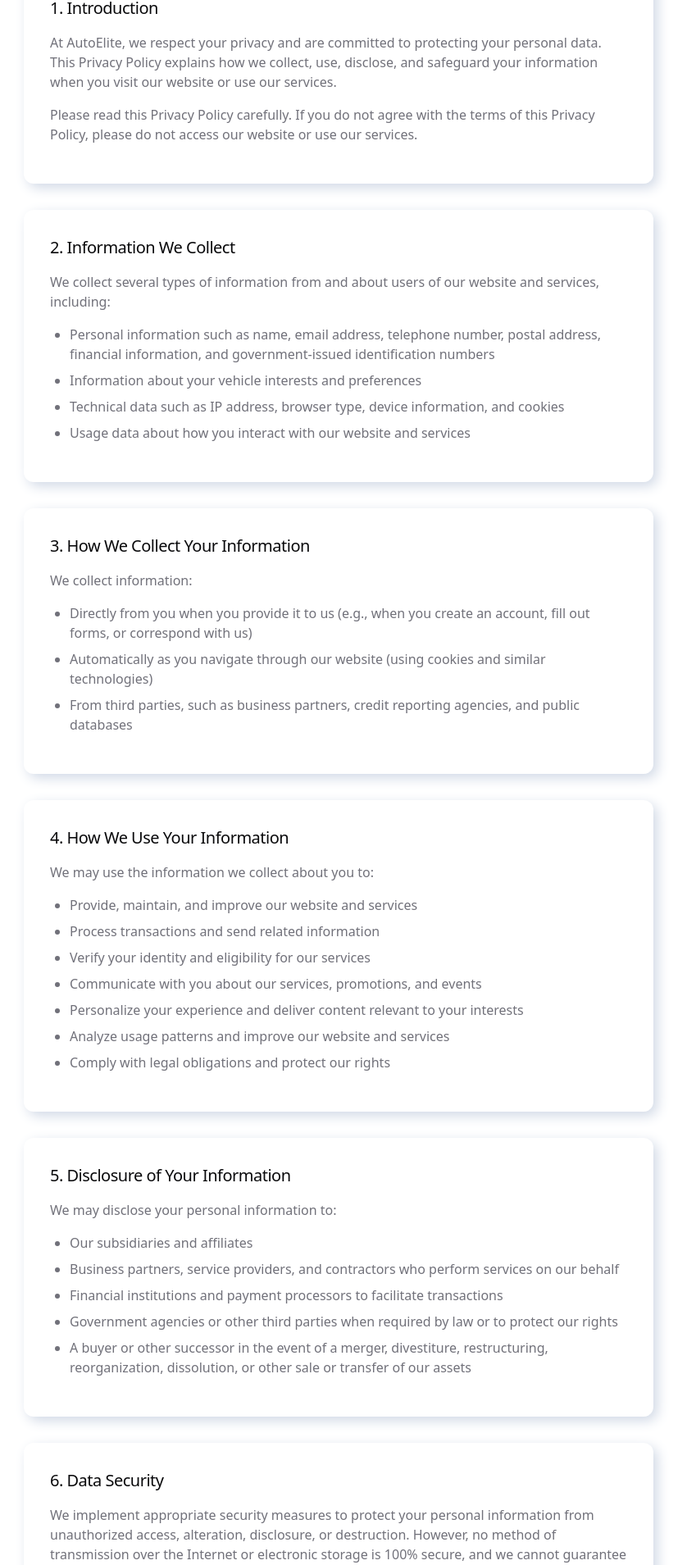
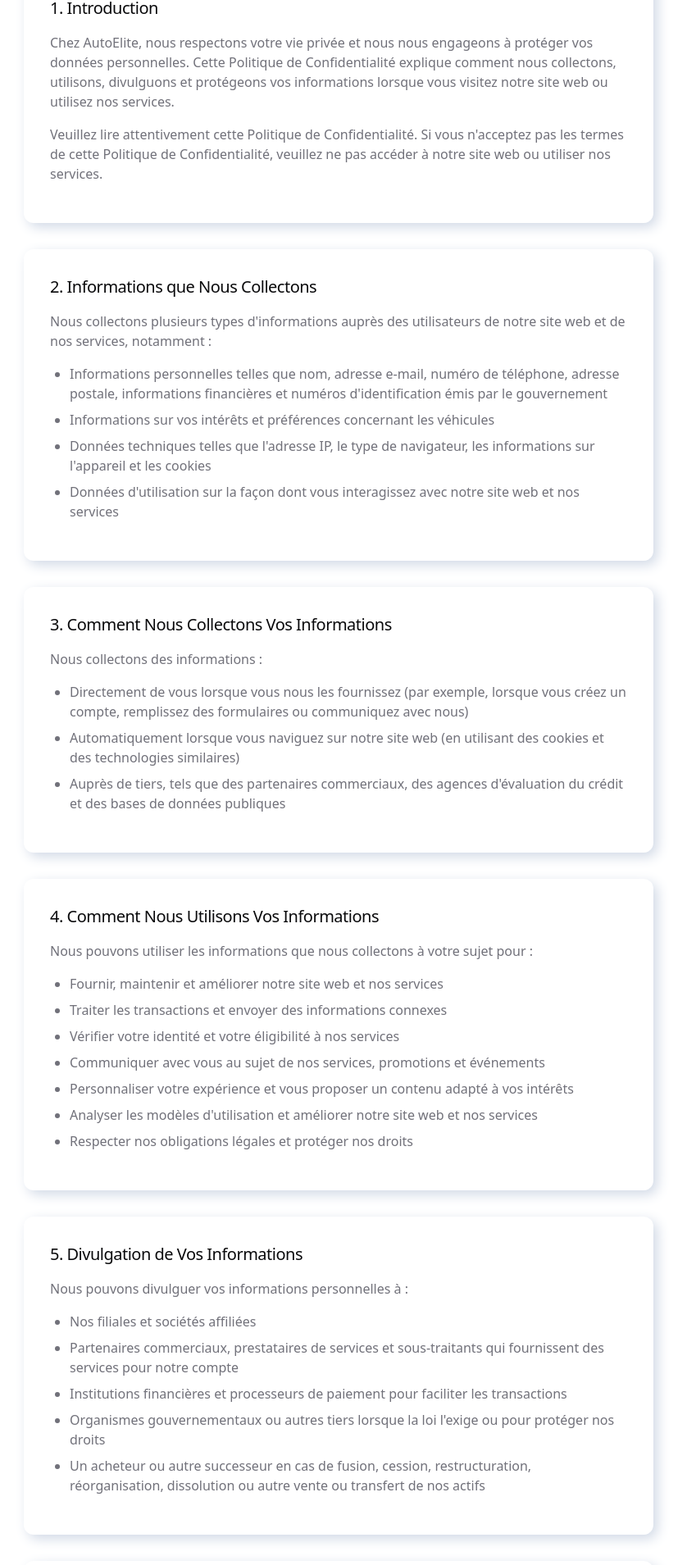
Before and after one commit to winfo711/driveline-portal, a React (Vite) app: page /privacy in a window 1280 px wide. Shown: the part 252-2161 px from the top of the page at 82% size, without its empty margins (227-1065 px from the left). Built offline with nearby package versions, Linux system fonts and the light colour scheme.

Commit message:
Translate Privacy Policy to French

```diff
--- a/src/pages/Privacy.tsx
+++ b/src/pages/Privacy.tsx
@@ -5,114 +5,114 @@ const Privacy = () => {
   return (
     <div className="page-container">
       <div className="max-w-3xl mx-auto">
-        <h1 className="font-medium mb-8">Privacy Policy</h1>
+        <h1 className="font-medium mb-8">Politique de Confidentialité</h1>
 
         <div className="neo-morph p-6 md:p-8 mb-8">
           <h2 className="text-xl font-medium mb-4">1. Introduction</h2>
           <p className="text-muted-foreground mb-4">
-            At AutoElite, we respect your privacy and are committed to protecting your personal data. This Privacy Policy explains how we collect, use, disclose, and safeguard your information when you visit our website or use our services.
+            Chez AutoElite, nous respectons votre vie privée et nous nous engageons à protéger vos données personnelles. Cette Politique de Confidentialité explique comment nous collectons, utilisons, divulguons et protégeons vos informations lorsque vous visitez notre site web ou utilisez nos services.
           </p>
           <p className="text-muted-foreground mb-4">
-            Please read this Privacy Policy carefully. If you do not agree with the terms of this Privacy Policy, please do not access our website or use our services.
+            Veuillez lire attentivement cette Politique de Confidentialité. Si vous n'acceptez pas les termes de cette Politique de Confidentialité, veuillez ne pas accéder à notre site web ou utiliser nos services.
           </p>
         </div>
 
         <div className="neo-morph p-6 md:p-8 mb-8">
-          <h2 className="text-xl font-medium mb-4">2. Information We Collect</h2>
+          <h2 className="text-xl font-medium mb-4">2. Informations que Nous Collectons</h2>
           <p className="text-muted-foreground mb-4">
-            We collect several types of information from and about users of our website and services, including:
+            Nous collectons plusieurs types d'informations auprès des utilisateurs de notre site web et de nos services, notamment :
           </p>
           <ul className="list-disc pl-6 text-muted-foreground space-y-2 mb-4">
-            <li>Personal information such as name, email address, telephone number, postal address, financial information, and government-issued identification numbers</li>
-            <li>Information about your vehicle interests and preferences</li>
-            <li>Technical data such as IP address, browser type, device information, and cookies</li>
-            <li>Usage data about how you interact with our website and services</li>
+            <li>Informations personnelles telles que nom, adresse e-mail, numéro de téléphone, adresse postale, informations financières et numéros d'identification émis par le gouvernement</li>
+            <li>Informations sur vos intérêts et préférences concernant les véhicules</li>
+            <li>Données techniques telles que l'adresse IP, le type de navigateur, les informations sur l'appareil et les cookies</li>
+            <li>Données d'utilisation sur la façon dont vous interagissez avec notre site web et nos services</li>
           </ul>
         </div>
 
         <div className="neo-morph p-6 md:p-8 mb-8">
-          <h2 className="text-xl font-medium mb-4">3. How We Collect Your Information</h2>
+          <h2 className="text-xl font-medium mb-4">3. Comment Nous Collectons Vos Informations</h2>
           <p className="text-muted-foreground mb-4">
-            We collect information:
+            Nous collectons des informations :
           </p>
           <ul className="list-disc pl-6 text-muted-foreground space-y-2 mb-4">
-            <li>Directly from you when you provide it to us (e.g., when you create an account, fill out forms, or correspond with us)</li>
-            <li>Automatically as you navigate through our website (using cookies and similar technologies)</li>
-            <li>From third parties, such as business partners, credit reporting agencies, and public databases</li>
+            <li>Directement de vous lorsque vous nous les fournissez (par exemple, lorsque vous créez un compte, remplissez des formulaires ou communiquez avec nous)</li>
+            <li>Automatiquement lorsque vous naviguez sur notre site web (en utilisant des cookies et des technologies similaires)</li>
+            <li>Auprès de tiers, tels que des partenaires commerciaux, des agences d'évaluation du crédit et des bases de données publiques</li>
           </ul>
         </div>
 
         <div className="neo-morph p-6 md:p-8 mb-8">
-          <h2 className="text-xl font-medium mb-4">4. How We Use Your Information</h2>
+          <h2 className="text-xl font-medium mb-4">4. Comment Nous Utilisons Vos Informations</h2>
           <p className="text-muted-foreground mb-4">
-            We may use the information we collect about you to:
+            Nous pouvons utiliser les informations que nous collectons à votre sujet pour :
           </p>
           <ul className="list-disc pl-6 text-muted-foreground space-y-2 mb-4">
-            <li>Provide, maintain, and improve our website and services</li>
-            <li>Process transactions and send related information</li>
-            <li>Verify your identity and eligibility for our services</li>
-            <li>Communicate with you about our services, promotions, and events</li>
-            <li>Personalize your experience and deliver content relevant to your interests</li>
-            <li>Analyze usage patterns and improve our website and services</li>
-            <li>Comply with legal obligations and protect our rights</li>
+            <li>Fournir, maintenir et améliorer notre site web et nos services</li>
+            <li>Traiter les transactions et envoyer des informations connexes</li>
+            <li>Vérifier votre identité et votre éligibilité à nos services</li>
+            <li>Communiquer avec vous au sujet de nos services, promotions et événements</li>
+            <li>Personnaliser votre expérience et vous proposer un contenu adapté à vos intérêts</li>
+            <li>Analyser les modèles d'utilisation et améliorer notre site web et nos services</li>
+            <li>Respecter nos obligations légales et protéger nos droits</li>
           </ul>
         </div>
 
         <div className="neo-morph p-6 md:p-8 mb-8">
-          <h2 className="text-xl font-medium mb-4">5. Disclosure of Your Information</h2>
+          <h2 className="text-xl font-medium mb-4">5. Divulgation de Vos Informations</h2>
           <p className="text-muted-foreground mb-4">
-            We may disclose your personal information to:
+            Nous pouvons divulguer vos informations personnelles à :
           </p>
           <ul className="list-disc pl-6 text-muted-foreground space-y-2 mb-4">
-            <li>Our subsidiaries and affiliates</li>
-            <li>Business partners, service providers, and contractors who perform services on our behalf</li>
-            <li>Financial institutions and payment processors to facilitate transactions</li>
-            <li>Government agencies or other third parties when required by law or to protect our rights</li>
-            <li>A buyer or other successor in the event of a merger, divestiture, restructuring, reorganization, dissolution, or other sale or transfer of our assets</li>
+            <li>Nos filiales et sociétés affiliées</li>
+            <li>Partenaires commerciaux, prestataires de services et sous-traitants qui fournissent des services pour notre compte</li>
+            <li>Institutions financières et processeurs de paiement pour faciliter les transactions</li>
+            <li>Organismes gouvernementaux ou autres tiers lorsque la loi l'exige ou pour protéger nos droits</li>
+            <li>Un acheteur ou autre successeur en cas de fusion, cession, restructuration, réorganisation, dissolution ou autre vente ou transfert de nos actifs</li>
           </ul>
         </div>
 
         <div className="neo-morph p-6 md:p-8 mb-8">
-          <h2 className="text-xl font-medium mb-4">6. Data Security</h2>
+          <h2 className="text-xl font-medium mb-4">6. Sécurité des Données</h2>
           <p className="text-muted-foreground mb-4">
-            We implement appropriate security measures to protect your personal information from unauthorized access, alteration, disclosure, or destruction. However, no method of transmission over the Internet or electronic storage is 100% secure, and we cannot guarantee absolute security.
+            Nous mettons en œuvre des mesures de sécurité appropriées pour protéger vos informations personnelles contre l'accès, l'altération, la divulgation ou la destruction non autorisés. Cependant, aucune méthode de transmission sur Internet ou de stockage électronique n'est sécurisée à 100%, et nous ne pouvons garantir une sécurité absolue.
           </p>
         </div>
 
         <div className="neo-morph p-6 md:p-8 mb-8">
-          <h2 className="text-xl font-medium mb-4">7. Your Choices</h2>
+          <h2 className="text-xl font-medium mb-4">7. Vos Choix</h2>
           <p className="text-muted-foreground mb-4">
-            You can review and change your personal information by logging into your account settings. You may also opt-out of receiving marketing communications from us by following the unsubscribe instructions included in each communication.
+            Vous pouvez consulter et modifier vos informations personnelles en vous connectant à votre compte. Vous pouvez également vous désabonner des communications marketing en suivant les instructions de désabonnement incluses dans chaque communication.
           </p>
         </div>
 
         <div className="neo-morph p-6 md:p-8 mb-8">
-          <h2 className="text-xl font-medium mb-4">8. Children's Privacy</h2>
+          <h2 className="text-xl font-medium mb-4">8. Protection des Enfants</h2>
           <p className="text-muted-foreground mb-4">
-            Our website and services are not intended for individuals under the age of 18, and we do not knowingly collect personal information from children under 18. If we learn we have collected or received personal information from a child under 18, we will delete that information.
+            Notre site web et nos services ne sont pas destinés aux personnes de moins de 18 ans, et nous ne collectons pas sciemment d'informations personnelles d'enfants de moins de 18 ans. Si nous apprenons que nous avons collecté ou reçu des informations personnelles d'un enfant de moins de 18 ans, nous supprimerons ces informations.
           </p>
         </div>
 
         <div className="neo-morph p-6 md:p-8 mb-8">
-          <h2 className="text-xl font-medium mb-4">9. Changes to Our Privacy Policy</h2>
+          <h2 className="text-xl font-medium mb-4">9. Modifications de Notre Politique de Confidentialité</h2>
           <p className="text-muted-foreground mb-4">
-            We may update our Privacy Policy from time to time. If we make material changes, we will notify you through the website or by other means. Your continued use of our website and services after such changes indicates your acceptance of the updated Privacy Policy.
+            Nous pouvons mettre à jour notre Politique de Confidentialité de temps à autre. Si nous apportons des modifications importantes, nous vous en informerons via le site web ou par d'autres moyens. Votre utilisation continue de notre site web et de nos services après ces modifications indique votre acceptation de la Politique de Confidentialité mise à jour.
           </p>
         </div>
 
         <div className="neo-morph p-6 md:p-8 mb-8">
-          <h2 className="text-xl font-medium mb-4">10. Contact Information</h2>
+          <h2 className="text-xl font-medium mb-4">10. Coordonnées</h2>
           <p className="text-muted-foreground mb-4">
-            If you have any questions or concerns about this Privacy Policy, please contact us at privacy@autoelite.com.
+            Si vous avez des questions ou des préoccupations concernant cette Politique de Confidentialité, veuillez nous contacter à privacy@autoelite.com.
           </p>
         </div>
 
         <div className="flex space-x-4 justify-center mt-12">
           <Link to="/legal" className="text-primary hover:underline">
-            Terms of Service
+            Conditions d'Utilisation
           </Link>
           <Link to="/data-protection" className="text-primary hover:underline">
-            Data Protection
+            Protection des Données
           </Link>
         </div>
       </div>
```
